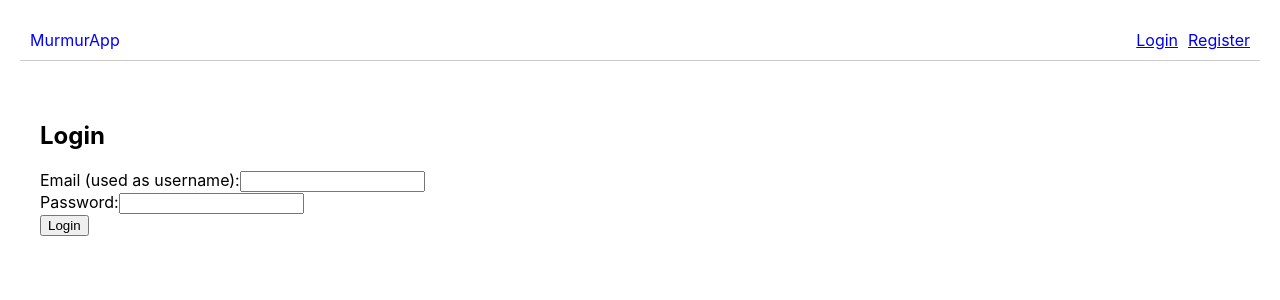
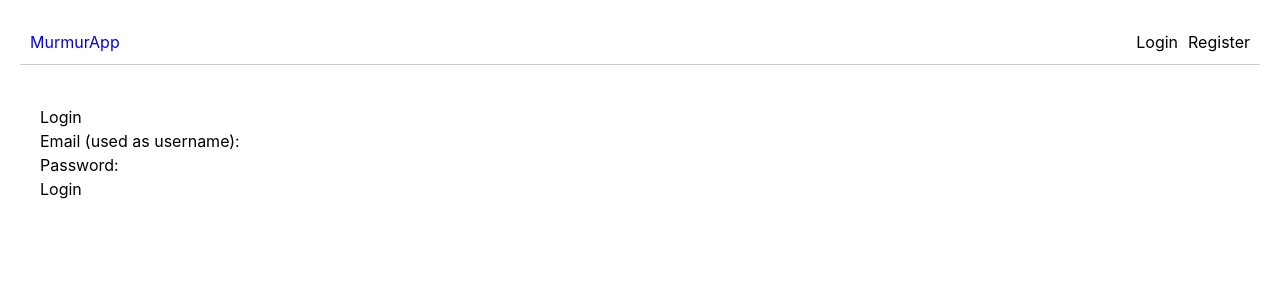
Before and after one commit to mnahsanofficial/bongodev-support, a React (Vite) app in the folder webapp-test/src/: page /login in a window 1280 px wide. Shown: the top 300 px of the page. Built offline with nearby package versions, Linux system fonts and the light colour scheme.

Commit message:
Design dependencies setup

```diff
--- a/webapp-test/src/index.css
+++ b/webapp-test/src/index.css
@@ -1,3 +1,7 @@
+@import "tailwindcss";
+@tailwind base;
+@tailwind components;
+@tailwind utilities;
 body {
   margin: 0;
   font-family: -apple-system, BlinkMacSystemFont, 'Segoe UI', 'Roboto', 'Oxygen',
--- /dev/null
+++ b/webapp-test/src/postcss.config.js
@@ -0,0 +1,6 @@
+module.exports = {
+  plugins: {
+    '@tailwindcss/postcss': {},
+    autoprefixer: {},
+  },
+}
--- a/webapp-test/src/services/api.ts
+++ b/webapp-test/src/services/api.ts
@@ -1,7 +1,7 @@
 import axios from 'axios';
 
 const apiClient = axios.create({
-  baseURL: 'http://localhost:3000',
+  baseURL: 'http://localhost:8000',
 });
 
 let token: string | null = null;
--- /dev/null
+++ b/webapp-test/src/tailwind.config.js
@@ -0,0 +1,21 @@
+/** @type {import('tailwindcss').Config} */
+module.exports = {
+    content: [
+        "./app/**/*.{js,ts,jsx,tsx}",
+        "./src/**/*.{js,ts,jsx,tsx}",
+        "./components/**/*.{js,ts,jsx,tsx}",
+        './pages/**/*.{js,ts,jsx,tsx,mdx}',
+      ]
+,
+    theme: {
+      extend: {
+        colors: {
+          primary: {
+            500: '#6366f1',
+            600: '#4f46e5',
+          },
+        },
+      },
+    },
+    plugins: [],
+  }
```
Also changed, not shown: webapp-test/src/package.json (+6 -1 lines), 2 other files (tests, documents, lock files or other folders).
